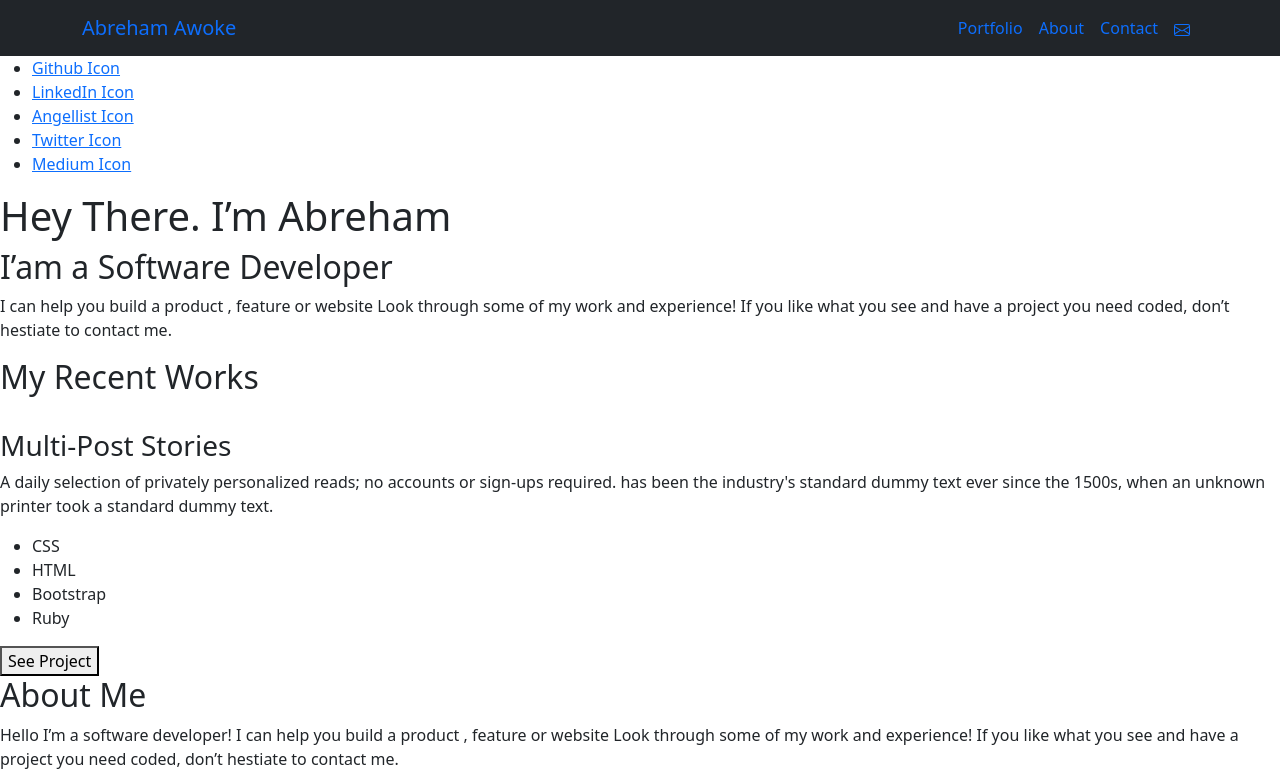
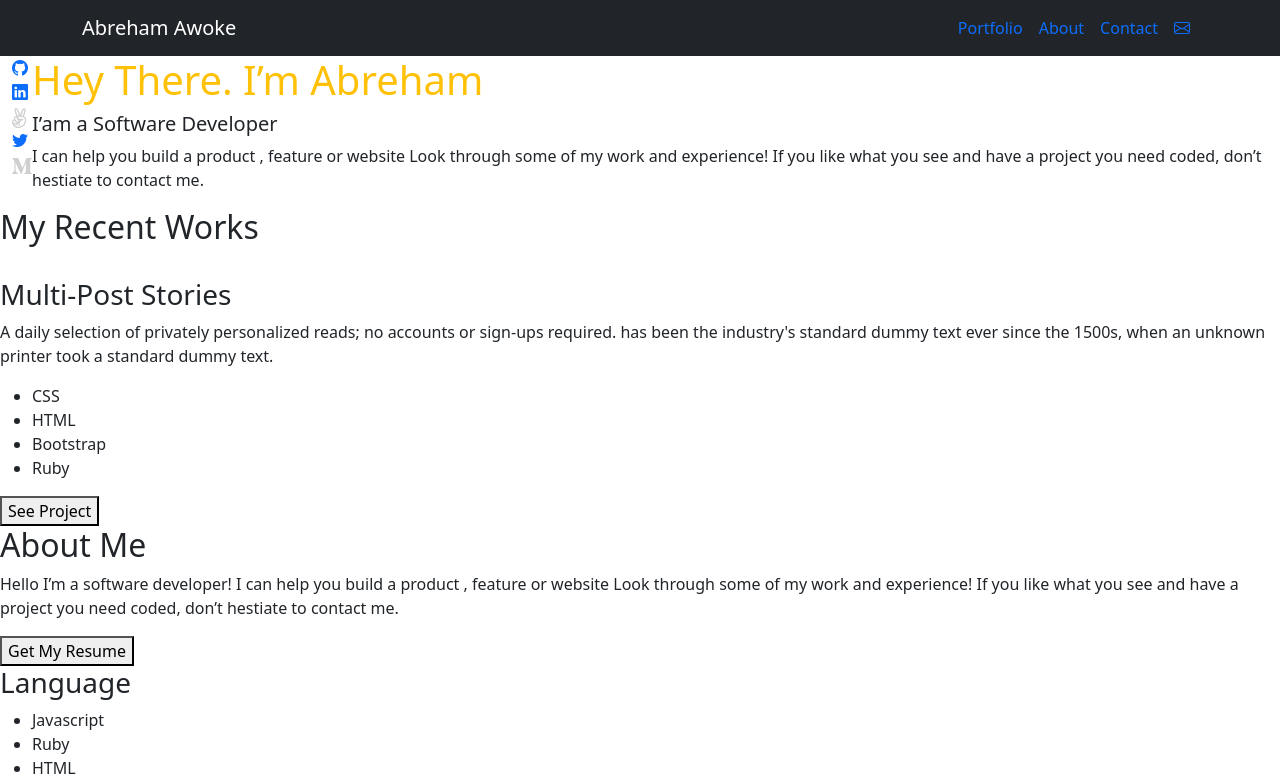
Before and after one commit to rskinnerc/bootstrap-portfolio, a website: page index.html in a window 1280 px wide. Shown: the top 784 px of the page. Drawn offline with nearby package versions, Linux system fonts and the light colour scheme.

Commit message:
Add the class of tags

```diff
--- a/index.html
+++ b/index.html
@@ -15,38 +15,35 @@
 </head>
 
 <body>
-  <nav class="navbar navbar-expand-lg bg-dark">
+  <nav class="navbar navbar-expand-lg bg-dark ">
     <div class="container">
-      <a href="/" class="navbar-brand">Abreham Awoke</a>
+      <a href="/" class="navbar-brand text-white">Abreham Awoke</a>
       <ul class="navbar-nav">
         <li class="nav-item"><a href="#" class="nav-link">Portfolio</a></li>
         <li class="nav-item"><a href="#" class="nav-link">About</a></li>
         <li class="nav-item"><a href="#" class="nav-link">Contact</a></li>
-        <li class="nav-item"><a href="#" class="nav-link"><svg xmlns="http://www.w3.org/2000/svg" width="16" height="16"
-              fill="currentColor" class="bi bi-envelope" viewBox="0 0 16 16">
-              <path
-                d="M0 4a2 2 0 0 1 2-2h12a2 2 0 0 1 2 2v8a2 2 0 0 1-2 2H2a2 2 0 0 1-2-2V4Zm2-1a1 1 0 0 0-1 1v.217l7 4.2 7-4.2V4a1 1 0 0 0-1-1H2Zm13 2.383-4.708 2.825L15 11.105V5.383Zm-.034 6.876-5.64-3.471L8 9.583l-1.326-.795-5.64 3.47A1 1 0 0 0 2 13h12a1 1 0 0 0 .966-.741ZM1 11.105l4.708-2.897L1 5.383v5.722Z" />
-            </svg>
-          </a>
+        <li class="nav-item"><a href="#" class="nav-link"><i class="bi bi-envelope"></i></a>
         </li>
       </ul>
     </div>
 
   </nav>
   <!-- Headline  -->
-  <section>
-    <ul>
-      <li><a href="">Github Icon</a></li>
-      <li><a href="">LinkedIn Icon</a></li>
-      <li><a href="">Angellist Icon</a></li>
-      <li><a href="">Twitter Icon</a></li>
-      <li><a href="">Medium Icon</a></li>
+  <section class="container-fluid d-flex">
+    <ul class="list-unstyled">
+      <li><a href=""><i class="bi bi-github"></i></a></li>
+      <li><a href=""><i class="bi bi-linkedin"></i></a></li>
+      <li><a href=""><img src="angel list.svg" alt="angellist icon"></a></li>
+      <li><a href=""><i class="bi bi-twitter"></i></a></li>
+      <li><a href=""><img src="medium (1).svg" alt="medium icon"></a></li>
     </ul>
-    <h1>Hey There. I’m Abreham</h1>
-    <h2>I’am a Software Developer</h2>
-    <p>I can help you build a product , feature or website Look through some of my work and experience! If you like what
-      you see and have a project you need coded,
-      don’t hestiate to contact me.</p>
+    <div class="">
+      <h1 class="text-warning">Hey There. I’m Abreham</h1>
+      <h2 class="h5">I’am a Software Developer</h2>
+      <p>I can help you build a product , feature or website Look through some of my work and experience! If you like what
+        you see and have a project you need coded,
+        don’t hestiate to contact me.</p>
+    </div>
   </section>
   <!-- My recent Works -->
   <section>
```
Also changed, not shown: angel list.svg (added), medium (1).svg (added).
